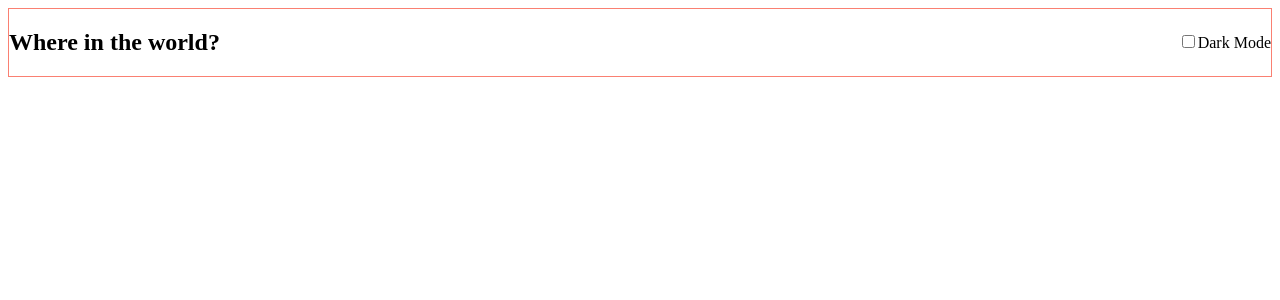
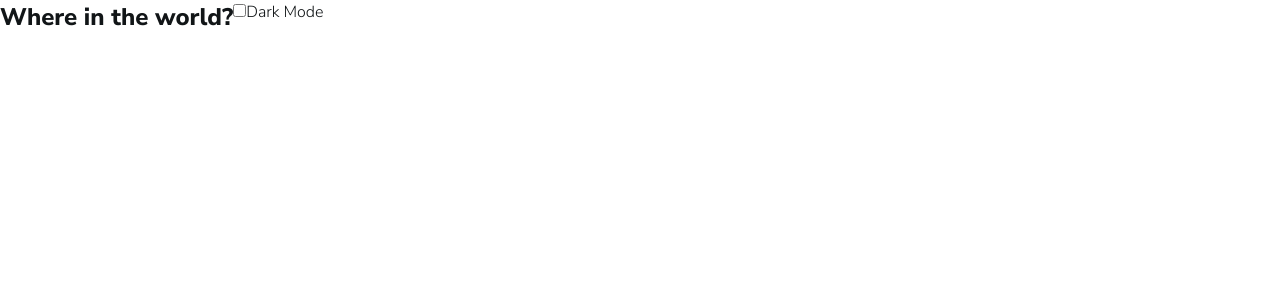
Before and after one commit to emestabillo/rest-countries-api, a React (Create React App) app: page / in a window 1280 px wide. Shown: the top 300 px of the page. Built offline with nearby package versions, Linux system fonts and the light colour scheme; no server answers.

Commit message:
Set up bootstrap

```diff
--- a/package.json
+++ b/package.json
@@ -7,11 +7,14 @@
     "@testing-library/react": "^11.1.0",
     "@testing-library/user-event": "^12.1.10",
     "axios": "^0.21.1",
+    "bootstrap": "^5.1.0",
     "node-sass": "^6.0.1",
     "react": "^17.0.2",
+    "react-bootstrap": "^2.0.0-beta.6",
     "react-dom": "^17.0.2",
     "react-router-dom": "^5.2.1",
     "react-scripts": "4.0.3",
+    "sass-loader": "^12.1.0",
     "web-vitals": "^1.0.1"
   },
   "scripts": {
--- a/public/index.html
+++ b/public/index.html
@@ -8,6 +8,12 @@
     <meta
       name="description"
       content="Web site created using create-react-app"
+    />
+    <link rel="preconnect" href="https://fonts.googleapis.com" />
+    <link rel="preconnect" href="https://fonts.gstatic.com" crossorigin />
+    <link
+      href="https://fonts.googleapis.com/css2?family=Nunito+Sans:wght@300;600;800&display=swap"
+      rel="stylesheet"
     />
     <title>REST Countries API</title>
   </head>
--- a/src/App.js
+++ b/src/App.js
@@ -4,6 +4,7 @@ import Navbar from "./components/Navbar";
 import MainWrapper from "./components/MainWrapper";
 import HomeLayout from "./components/HomeLayout";
 import CountryDetail from "./components/CountryDetail";
+import "./styles/main.scss";
 
 function App() {
   return (
--- a/src/components/Navbar.js
+++ b/src/components/Navbar.js
@@ -1,21 +1,15 @@
 import React from "react";
+import Nav from "react-bootstrap/Nav";
 
 const Navbar = () => {
   return (
-    <nav
-      style={{
-        display: "flex",
-        justifyContent: "space-between",
-        alignItems: "center",
-        border: "1px solid salmon",
-      }}
-    >
+    <Nav as="nav">
       <h1>Where in the world?</h1>
       <div>
         <input type="checkbox" id="customSwitch1" />
         <label htmlFor="customSwitch1">Dark Mode</label>
       </div>
-    </nav>
+    </Nav>
   );
 };
 
--- /dev/null
+++ b/src/styles/abstracts/_variables.scss
@@ -0,0 +1,14 @@
+:root {
+  //Colors
+  --clr-white: hsl(0, 0%, 100%);
+  --clr-dark-primary: hsl(209, 23%, 22%);
+  --clr-dark-bg: hsl(207, 26%, 17%);
+  --clr-light-body: hsl(200, 15%, 8%);
+  --clr-light-input: hsl(0, 0%, 52%);
+  --clr-light-bg: hsl(0, 0%, 98%);
+
+  // Font-weights
+  --fw-light: 300;
+  --fw-semi-bold: 600;
+  --fw-xbold: 800;
+}
--- /dev/null
+++ b/src/styles/base/_base.scss
@@ -0,0 +1,84 @@
+*,
+*::before,
+*::after {
+  margin: 0;
+  padding: 0;
+}
+
+body {
+  font-family: "Nunito Sans", sans-serif;
+  // margin: 0 auto;
+  // max-width: 170rem;
+  color: var(--clr-light-body);
+
+  // @media screen and (min-width: 1701px) {
+  //   box-shadow: rgba(255, 255, 255, 0.1) 0px 1px 1px 0px inset,
+  //     rgba(50, 50, 93, 0.25) 0px 50px 100px -20px,
+  //     rgba(0, 0, 0, 0.3) 0px 30px 60px -30px;
+  // }
+}
+
+h1 {
+  font-size: clamp(0.875rem, 5vw, 1.5rem);
+  line-height: 1.43;
+  font-weight: var(--fw-xbold);
+  margin: 0;
+}
+
+h2,
+h3 {
+  // font-weight: var(--fw-bold);
+}
+
+h1 {
+  // font-weight: var(--fw-light);
+  // line-height: 4rem;
+  // letter-spacing: -0.4px;
+}
+
+h2 {
+  // line-height: 125%;
+  // letter-spacing: -0.4px;
+}
+
+h3 {
+  // font-size: 1.8rem;
+  // letter-spacing: -0.22px;
+}
+
+p,
+strong {
+  // font-size: 1.5rem;
+  // line-height: 167%;
+  // letter-spacing: -0.19px;
+}
+
+a,
+button {
+  // color: var(--clr-white);
+  // letter-spacing: 2px;
+  // text-decoration: none;
+  // text-transform: uppercase;
+  // font-size: 1.4rem;
+  // font-weight: var(--fw-semi-bold);
+  // line-height: 114%;
+}
+
+a,
+button,
+input,
+select,
+.phone {
+  // &:focus {
+  //   outline: 2px dotted var(--clr-beaver);
+  //   outline-offset: 4px;
+  // }
+
+  // &::-moz-focus-inner {
+  //   border: 0;
+  // }
+}
+
+li {
+  // list-style: none;
+}
--- /dev/null
+++ b/src/styles/main.scss
@@ -0,0 +1,4 @@
+// @import "../node_modules/bootstrap/scss/bootstrap";
+@import "../../node_modules/bootstrap/scss/bootstrap.scss";
+@import "abstracts/variables";
+@import "base/base";
```
Also changed, not shown: 2 other files (tests, documents, lock files or other folders).
